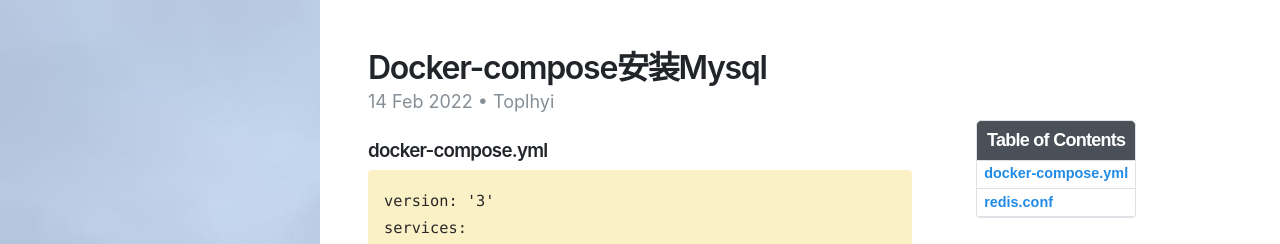
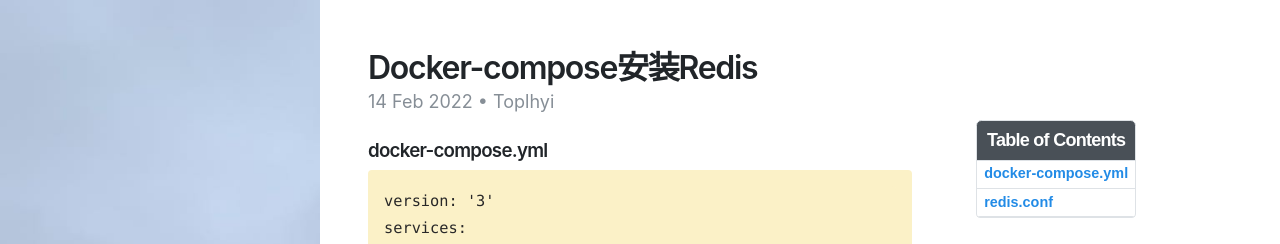
Before and after one commit to toplhy/toplhy.github.io, a Jekyll site: the page built from _posts/2022-02-14-docker-compose-redis.md, in a window 1280 px wide and 900 px high. Shown: the top 244 px of the window. Built offline with Jekyll 4.4.1, drawn with Linux system fonts in a browser that asks for light colours; nearby versions of some CDN libraries.

Commit message:
Update 2022-02-14-docker-compose-redis.md

```diff
--- a/_posts/2022-02-14-docker-compose-redis.md
+++ b/_posts/2022-02-14-docker-compose-redis.md
@@ -1,9 +1,9 @@
 ---
 layout: post
-title: Docker-compose安装Mysql
+title: Docker-compose安装Redis
 author: Toplhyi
 date: 2022-02-14 17:37 +0800
-tags: [docker, docker compose]
+tags: [docker, docker compose, redis]
 toc:  true
 ---
 
```
